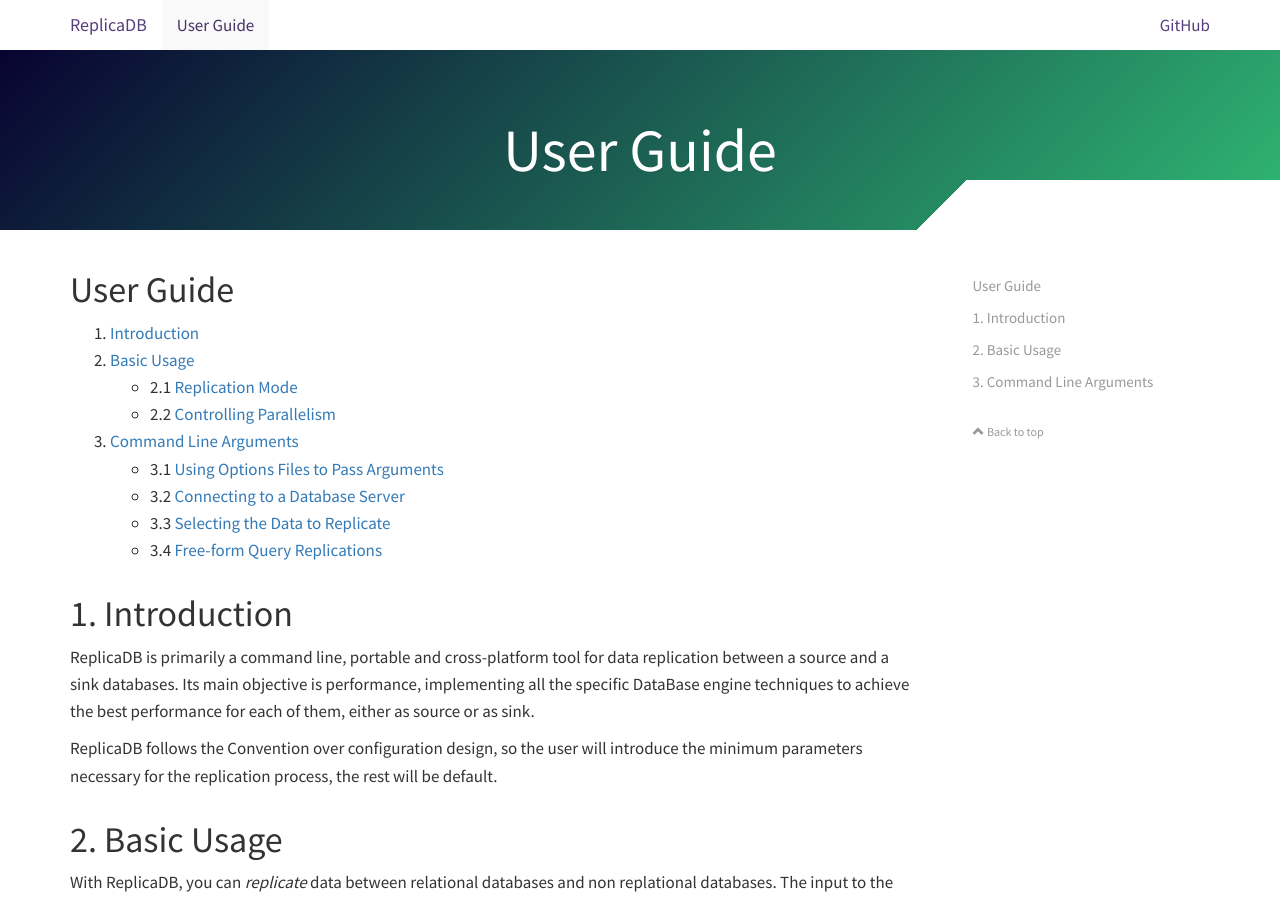
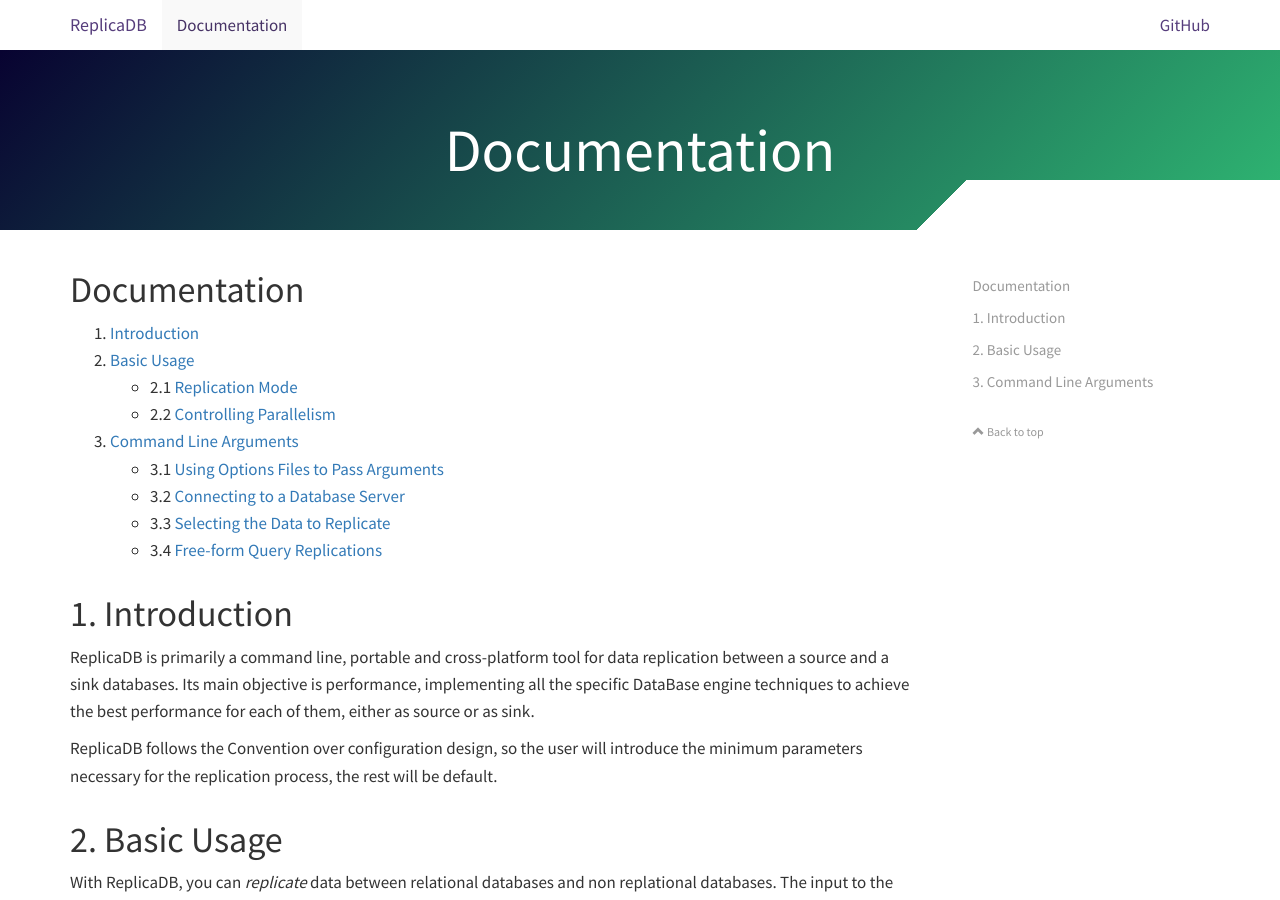
Before and after one commit to osalvador/ReplicaDB, a Jekyll site: the page built from docs/documentation.md, in a window 1280 px wide and 900 px high. Built offline with Jekyll 4.4.1, drawn with Linux system fonts in a browser that asks for light colours; nearby versions of some CDN libraries; comment, search, counter and statistics services are not loaded; our own code applies the rules of GitHub Pages for plain Markdown files.

Commit message:
Rename user-guide

```diff
--- a/docs/user-guide.md
+++ b/docs/documentation.md
@@ -2,7 +2,7 @@
 layout: page
 ---
 
-# User Guide
+# Documentation
 
 1. [Introduction](#1-introduction)
 2. [Basic Usage](#2-basic-usage)
```
